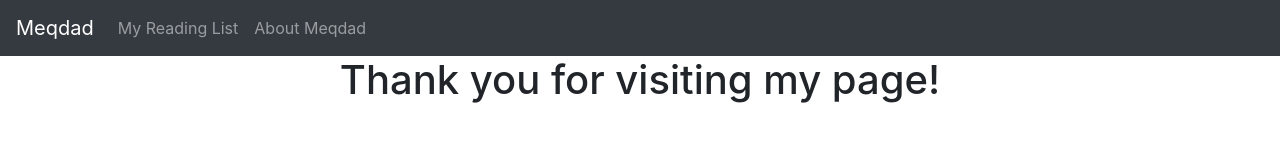
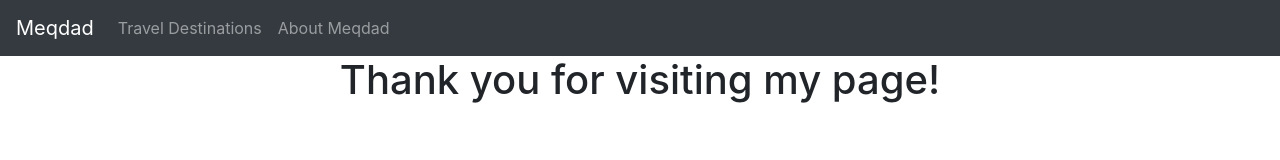
Before and after one commit to meqdadslh/Project2-React, a React (Create React App) app: page / in a window 1280 px wide. Shown: the top 160 px of the page. Built offline with nearby package versions, Linux system fonts and the light colour scheme.

Commit message:
navbar updated

```diff
--- a/src/copmonents/Nav.js
+++ b/src/copmonents/Nav.js
@@ -9,7 +9,7 @@ import * as ReactBootStrap from 'react-bootstrap';
         <ReactBootStrap.Navbar.Toggle aria-controls="responsive-navbar-nav" />
         <ReactBootStrap.Navbar.Collapse id="responsive-navbar-nav">
           <ReactBootStrap.Nav className="mr-auto">
-            <ReactBootStrap.Nav.Link href="#my-reading-list">My Reading List</ReactBootStrap.Nav.Link>
+            <ReactBootStrap.Nav.Link href="#travel-destination">Travel Destinations</ReactBootStrap.Nav.Link>
             <ReactBootStrap.Nav.Link href="#about-me">About Meqdad</ReactBootStrap.Nav.Link>
           </ReactBootStrap.Nav>
         </ReactBootStrap.Navbar.Collapse>
```
